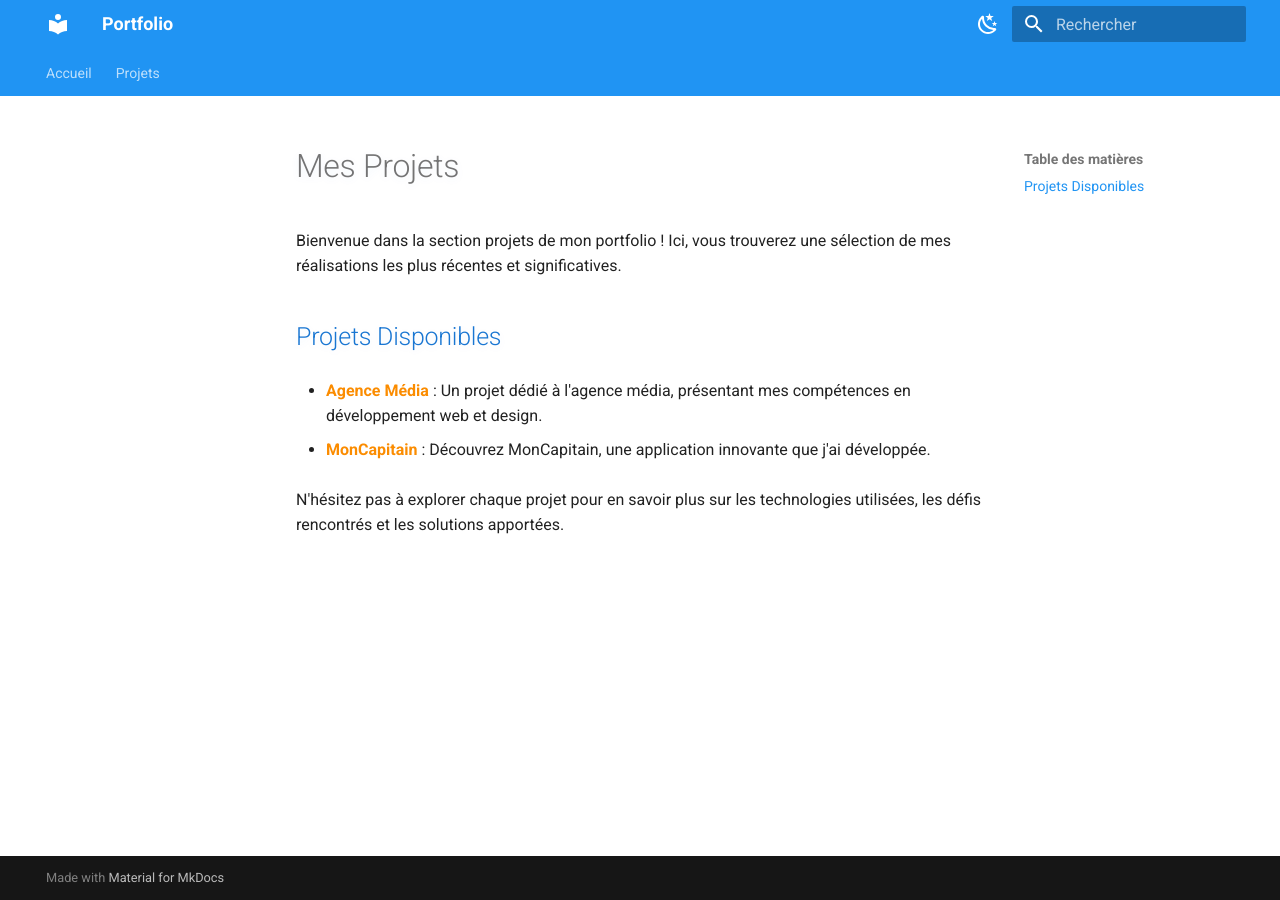
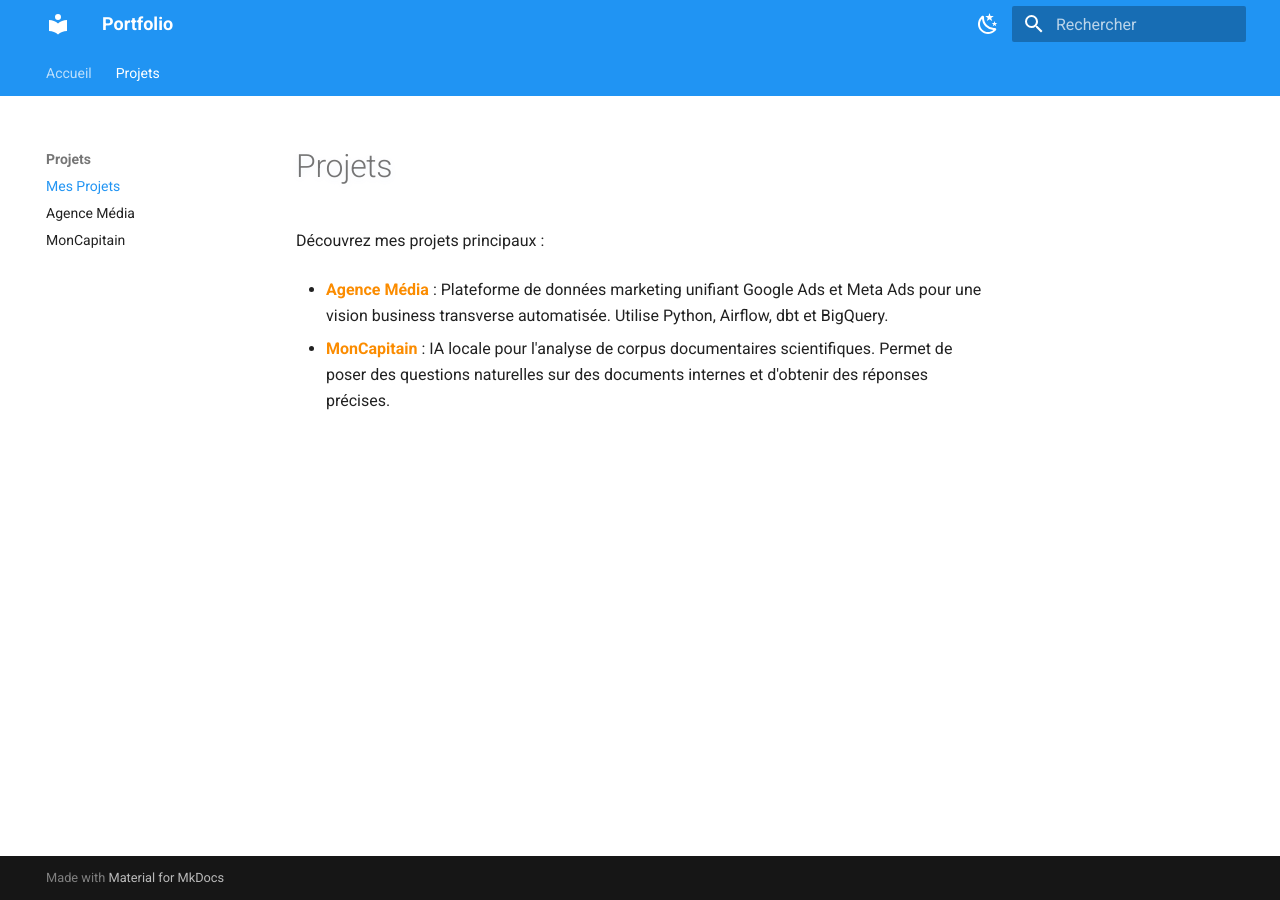
Before and after one commit to y-ikli/portfolio, an MkDocs documentation site: the page built from docs/projets/index.md, in a window 1280 px wide. Built offline with MkDocs 1.6.1 and Material for MkDocs 9.7.7, drawn with Linux system fonts in a browser that asks for light colours.

Commit message:
Add  projects index

```diff
--- a/docs/projets/index.md
+++ b/docs/projets/index.md
@@ -1,11 +1,7 @@
-# Mes Projets
+# Projets
 
-Bienvenue dans la section projets de mon portfolio ! Ici, vous trouverez une sélection de mes réalisations les plus récentes et significatives.
+Découvrez mes projets principaux :
 
-## Projets Disponibles
+- **[Agence Média](agence_media.md)** : Plateforme de données marketing unifiant Google Ads et Meta Ads pour une vision business transverse automatisée. Utilise Python, Airflow, dbt et BigQuery.
 
-- **[Agence Média](agence_media.md)** : Un projet dédié à l'agence média, présentant mes compétences en développement web et design.
-
-- **[MonCapitain](moncapitain.md)** : Découvrez MonCapitain, une application innovante que j'ai développée.
-
-N'hésitez pas à explorer chaque projet pour en savoir plus sur les technologies utilisées, les défis rencontrés et les solutions apportées.
+- **[MonCapitain](moncapitain.md)** : IA locale pour l'analyse de corpus documentaires scientifiques. Permet de poser des questions naturelles sur des documents internes et d'obtenir des réponses précises.
--- a/mkdocs.yml
+++ b/mkdocs.yml
@@ -7,6 +7,7 @@ site_name: "Portfolio"
 nav:
   - Accueil: index.md
   - Projets:
+    - 'Mes Projets': projets/index.md
     - Agence Média: projets/agence_media.md
     - MonCapitain: projets/moncapitain.md
 
```
Also changed, not shown: site/404.html, site/index.html, site/projets/index.html, site/search/search_index.json.
